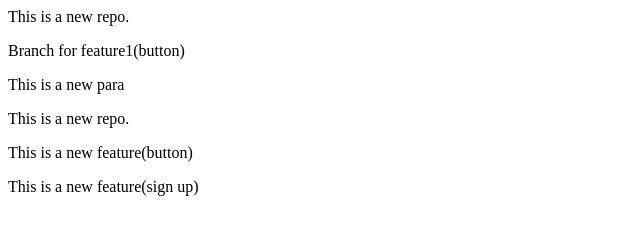
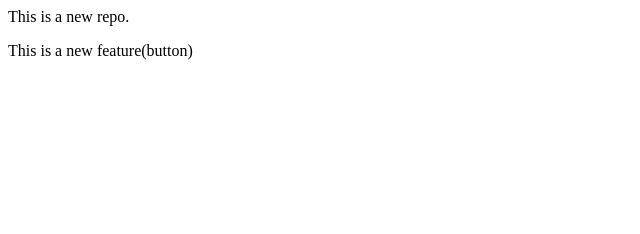
Before and after one commit to KENNY777-arch/localrepo, a plain HTML site: page index.html in a window 1280 px wide. Shown: the whole page, without its empty margins (0-640 px from the left). Drawn offline with Linux system fonts and the light colour scheme.

```diff
--- a/index.html
+++ b/index.html
@@ -1,7 +1,2 @@
-
-<p>This is a new repo.</p>
-<p>Branch for feature1(button)</p>
-<p>This is a new para</p>
 <p>This is a new repo.</p>
 <p>This is a new feature(button)</p>
-<p>This is a new feature(sign up)</p>
```
